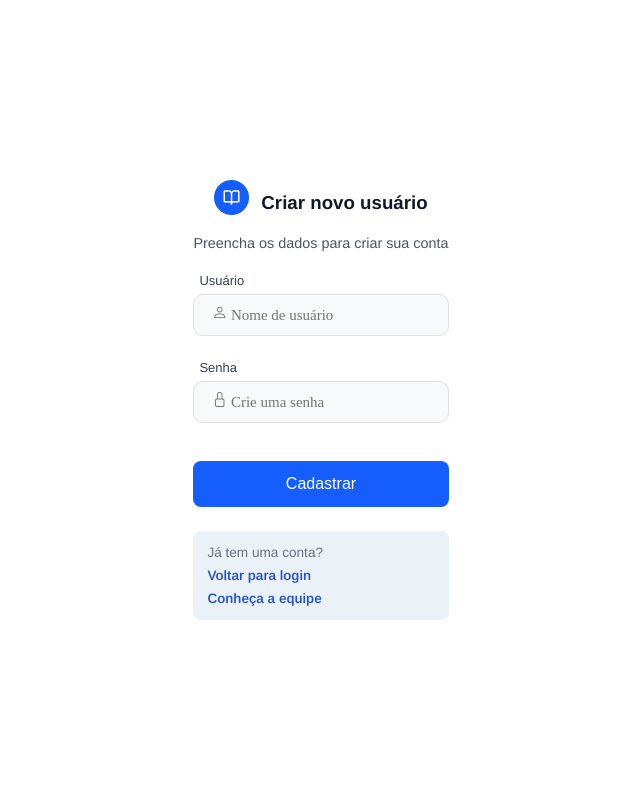
After one commit to DaraDionizio/WebLivros, a Django app: page /cadastrar/ in a window 1280 px wide. The commit adds this page. Shown: the whole page, without its empty margins (319-959 px from the left). Run offline with Django 5.2, Linux system fonts and the light colour scheme.

Commit message:
versao 2.0

```diff
--- a/Proj_Weblivros/settings.py
+++ b/Proj_Weblivros/settings.py
@@ -48,6 +48,7 @@ MIDDLEWARE = [
     'django.contrib.auth.middleware.AuthenticationMiddleware',
     'django.contrib.messages.middleware.MessageMiddleware',
     'django.middleware.clickjacking.XFrameOptionsMiddleware',
+
 ]
 
 ROOT_URLCONF = 'Proj_Weblivros.urls'
--- a/livros/urls.py
+++ b/livros/urls.py
@@ -8,6 +8,8 @@ urlpatterns = [
     path('', views.index, name='index'),
     path('dashboard/', views.dashboard, name='dashboard'),
     path('logout/', views.sair, name='logout'),
+    path('cadastrar/', views.cadastrar_usuario, name='cadastrar'),
+    path('equipe/', views.equipe, name='equipe'),
 
     # API Endpoints
     path('api/livros/', views.listar_livros, name='listar_livros'),
@@ -15,4 +17,5 @@ urlpatterns = [
     path('api/livros/criar/', views.criar_livro, name='criar_livro'),
     path('api/livros/<int:livro_id>/atualizar/', views.atualizar_livro, name='atualizar_livro'),
     path('api/livros/<int:livro_id>/deletar/', views.deletar_livro, name='deletar_livro'),
+
 ]
--- a/livros/views.py
+++ b/livros/views.py
@@ -1,13 +1,13 @@
 from django.contrib.auth.decorators import login_required
-
 from django.shortcuts import render, redirect, get_object_or_404
 from django.http import JsonResponse
 from django.views.decorators.http import require_http_methods
 from django.views.decorators.csrf import csrf_exempt
 from .models import Livro
-
 from django.contrib.auth import authenticate, login, logout
 from django.views.decorators.csrf import csrf_protect
+from django.contrib.auth.models import User
+from django.contrib import messages
 
 import json
 
@@ -120,3 +120,26 @@ def deletar_livro(request, livro_id):
 def sair(request):
     logout(request)
     return redirect('livros:index')
+
+
+def cadastrar_usuario(request):
+    if request.method == "POST":
+        username = request.POST.get("username")
+        password = request.POST.get("password")
+
+        if User.objects.filter(username=username).exists():
+            messages.error(request, "Usuário já existe")
+            return redirect("livros:cadastrar")
+
+        User.objects.create_user(
+            username=username,
+            password=password
+        )
+
+        messages.success(request, "Usuário criado com sucesso!")
+        return redirect("livros:index")
+
+    return render(request, "cadastrar.html")
+
+def equipe(request):
+    return render(request, 'equipe.html')
--- /dev/null
+++ b/static/Css/cadastro.css
@@ -0,0 +1,148 @@
+/* RESET */
+* {
+    margin: 0;
+    padding: 0;
+    box-sizing: border-box;
+}
+
+/* BASE */
+body {
+    font-family: Arimo, sans-serif;
+    background-color: white;
+    min-height: 100vh;
+}
+
+p, h3, img, button, label, input {
+    user-select: none;
+}
+
+input {
+    height: 42px;
+}
+
+/* PLACEHOLDER COM ÍCONE */
+input::placeholder {
+    font-family: "bootstrap-icons";
+    font-size: 15px;
+}
+
+/* LAYOUT */
+.sectionForms {
+    min-height: 100vh;
+    display: flex;
+    justify-content: center;
+    align-items: center;
+}
+
+.divisao_forms {
+    display: flex;
+    justify-content: center;
+    align-items: center;
+    width: 100%;
+}
+
+/* CARD */
+.Form-cadastro {
+    background-color: #ffffff;
+    border-radius: 12px;
+    padding: 42px;
+    width: 100%;
+    max-width: 520px;
+    text-align: center;
+    box-shadow: 0 20px 40px rgba(0, 0, 0, 0.1);
+}
+
+/* HEADER */
+.lista--form {
+    list-style: none;
+    padding-bottom: 1rem;
+}
+
+.lista--form img {
+    width: 35px;
+    margin-bottom: 10px;
+}
+
+.lista--form h3 {
+    color: #101828;
+}
+
+.lista--form p {
+    color: #4A5565;
+    font-size: 0.9rem;
+}
+.header-cadastro {
+    display: flex;
+    align-items: center;
+    justify-content: center;
+    gap: 12px;
+    margin-bottom: 10px;
+}
+
+/* INPUTS */
+label {
+    font-size: small;
+    display: block;
+    text-align: left;
+    margin: 6px;
+    color: #364153;
+}
+
+input {
+    width: 100%;
+    padding: 10px 14px;
+    border-radius: 10px;
+    border: 1px solid #e0e0e0;
+    background: #f8f9fa;
+    font-size: 14px;
+    transition: 0.3s;
+}
+
+input:focus {
+    outline: none;
+    border-color: #3572EF;
+    background: #fff;
+    box-shadow: 0 5px 15px rgba(102, 126, 234, 0.2);
+    transform: translateY(-1px);
+}
+
+/* BOTÃO */
+.btn-cadastrar {
+    margin-top: 1.2rem;
+    width: 100%;
+    padding: 14px;
+    background: #155DFC;
+    color: #fff;
+    border: none;
+    border-radius: 8px;
+    font-size: 1rem;
+    cursor: pointer;
+    transition: 0.3s;
+}
+
+.btn-cadastrar:hover {
+    box-shadow: 0 8px 20px rgba(21, 93, 252, 0.35);
+    transform: translateY(-1px);
+}
+
+/* RODAPÉ */
+.cadastro-footer {
+    margin-top: 1.5rem;
+    padding: 14px;
+    background-color: #eaf1f7;
+    border-radius: 8px;
+    font-size: 0.85rem;
+    color: #6b7280;
+}
+
+.cadastro-footer a {
+    display: inline-block;
+    margin-top: 8px;
+    color: #1f4ed8;
+    font-weight: 600;
+    text-decoration: none;
+}
+
+.cadastro-footer a:hover {
+    text-decoration: underline;
+}
--- /dev/null
+++ b/templates/cadastrar.html
@@ -0,0 +1,70 @@
+{% load static %}
+<!DOCTYPE html>
+<html lang="pt-br">
+
+<head>
+    <meta charset="UTF-8">
+    <meta name="viewport" content="width=device-width, initial-scale=1.0">
+    <title>Cadastro | WebLivros</title>
+
+    <link rel="preconnect" href="https://fonts.googleapis.com">
+    <link rel="preconnect" href="https://fonts.gstatic.com" crossorigin>
+    <link href="https://fonts.googleapis.com/css2?family=Arimo:ital,wght@0,400..700;1,400..700&display=swap"
+        rel="stylesheet">
+
+    <link rel="stylesheet" href="https://cdn.jsdelivr.net/npm/bootstrap-icons@1.11.3/font/bootstrap-icons.min.css">
+
+    <link rel="stylesheet" href="{% static 'Css/cadastro.css' %}">
+
+    <link rel="shortcut icon" href="{% static 'Img/Logo_livro.png' %}" type="image/x-icon">
+</head>
+
+<body>
+    <main>
+        <section class="sectionForms">
+            <div class="divisao_forms">
+                <form class="Form-loginSenha" method="POST">
+                    {% csrf_token %}
+
+                    <ul class="lista--form">
+                        <li class="header-cadastro">
+                            <img src="{% static 'Img/Logo_livro.png' %}" alt="Logo WebLivros">
+                            <h3>Criar novo usuário</h3>
+                        </li>
+                        <li>
+                            <p>Preencha os dados para criar sua conta</p>
+                        </li>
+                    </ul>
+
+                    <div class="login-input">
+                        <label>Usuário</label>
+                        <input type="text" name="username" placeholder=" &#xF4E1; Nome de usuário" required>
+                    </div><br>
+
+                    <div class="senha-input">
+                        <label>Senha</label>
+                        <input type="password" name="password" placeholder=" &#xF47B; Crie uma senha" required>
+                    </div><br>
+
+                    <button type="submit" class="btn-cadastrar">
+                        Cadastrar
+                    </button>
+
+
+                    <div class="cadastro-footer">
+                        <p>Já tem uma conta?</p>
+                        <a href="{% url 'livros:index' %}">Voltar para login</a><br>
+                        <a href="{% url 'livros:equipe' %}">
+                            Conheça a equipe
+                        </a>
+
+                    </div>
+
+
+                </form>
+            </div>
+        </section>
+    </main>
+</body>
+
+</html>
--- a/templates/index.html
+++ b/templates/index.html
@@ -55,10 +55,13 @@
                     <button type="submit" class="entrar-btn" id="entrarBtn">
                         Entrar
                     </button>
-                    <div class="demonstração">
+                    <div class="demonstracao">
                         <h4>Credenciais de demonstração:</h4>
                         <p>Usuário: admin | Senha: admin</p>
                     </div>
+                    <a href="{% url 'livros:cadastrar' %}" class="btn-cadastrar">
+                        Criar novo usuário
+                    </a>
                 </form>
 
             </div>
```
Also changed, not shown: static/Css/style.css (+16 -1 lines), templates/equipe.html (added, +178 -0 lines).
